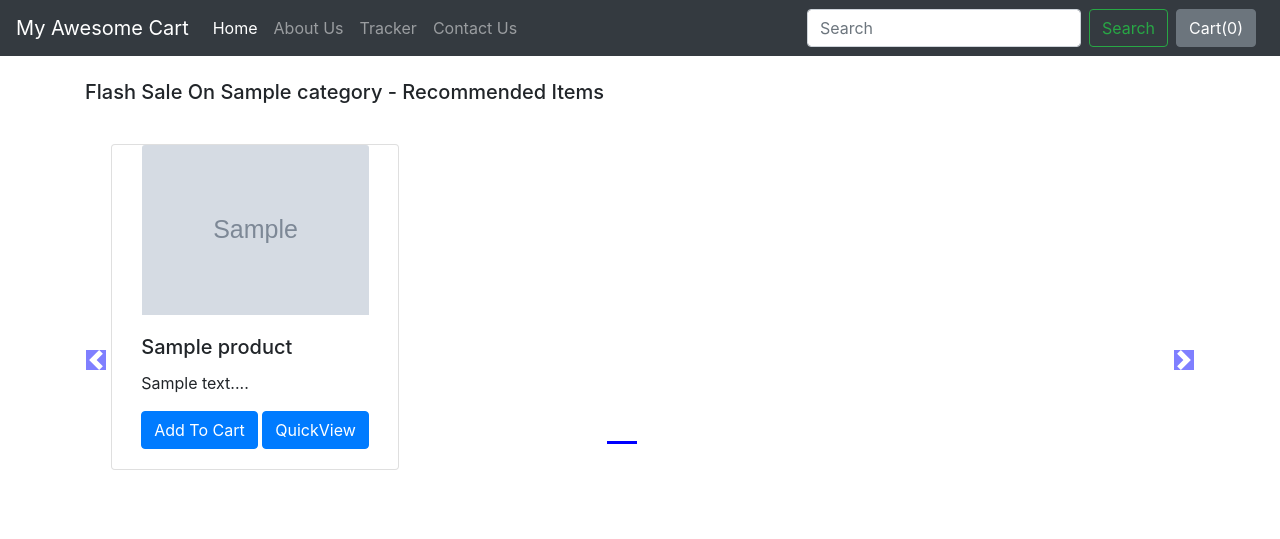
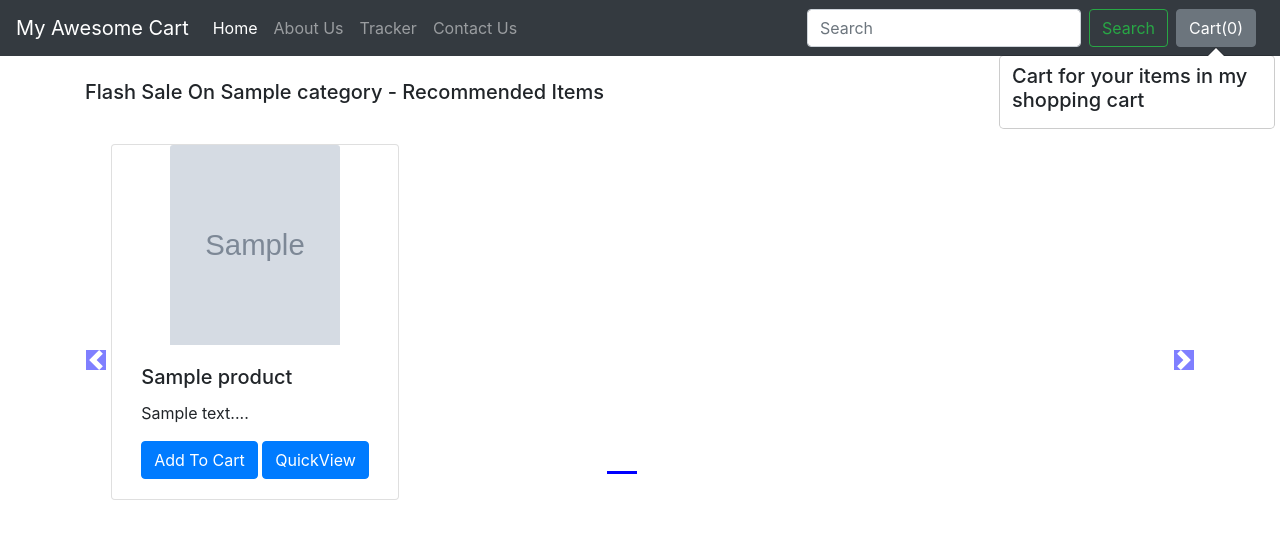
Before and after one commit to astrodestroyergithub/MyAwesomeCart, a Django app: template shop/templates/shop/index.html in a window 1280 px wide. Shown: the top 539 px of the page. Run offline with Django 3.2, Linux system fonts and the light colour scheme; the template is opened without the code that fills it: most values are stand-ins (such as "Sample title", 1, 10 or a date in 2020); grey boxes marked "Sample" are stand-in pictures; some libraries are stand-ins or nearby versions.

Commit message:
Created a Cart in Navigation bar as Popover

```diff
--- a/shop/templates/shop/index.html
+++ b/shop/templates/shop/index.html
@@ -5,45 +5,37 @@
 display: inline-block;
 margin-left:-4px;
 }
-
 .carousel-indicators .active {
 background-color: blue;
 }
-
 .col-md-3 img{
-
-width: 227px;
-max-height: 242px;
+width: 170px;
+height: 200px;
 }
-
 body .carousel-indicator li{
 background-color: blue;
 }
-
 body .carousel-indicators{
 bottom: 0;
 }
-
 body .carousel-control-prev-icon,
 body .carousel-control-next-icon{
 background-color: blue;
 }
-
 .carousel-control-prev,
 .carousel-control-next{
 top: auto;
 bottom: auto;
+padding-top: 222px;
 }
 body .no-padding{
 padding-left: 0,
 padding-right: 0;
 }
 {% endblock %}
-
 {% block body %}
 {% load static %}
 <div class="container">
-
     <!--Slideshow starts here -->
     {% for product, range, nSlides in allProds %}
     <h5 class="my-4">Flash Sale On {{product.0.category}} - Recommended Items</h5>
@@ -51,49 +43,39 @@ padding-right: 0;
         <div id="demo{{forloop.counter}}" class="col carousel slide my-3" data-ride="carousel">
             <ul class="carousel-indicators">
                 <li data-target="#demo{{forloop.counter}}" data-slide-to="0" class="active"></li>
-
                 {% for i in range %}
-            <li data-target="#demo{{forloop.parentloop.counter}}" data-slide-to="{{i}}" ></li>
+                <li data-target="#demo{{forloop.parentloop.counter}}" data-slide-to="{{i}}"></li>
                 {% endfor %}
             </ul>
-
-
             <div class="container carousel-inner no-padding">
-
                 <div class="carousel-item active">
-
-
                     {% for i in product %}
                     <div class="col-xs-3 col-sm-3 col-md-3">
                         <div class="card align-items-center" style="width: 18rem;">
                             <img src='/media/{{i.image}}' class="card-img-top" alt="...">
                             <div class="card-body">
-                            <h5 class="card-title">{{i.product_name}}</h5>
-                            <p class="card-text">{{i.desc|slice:"0:50"}}...</p>
+                                <h5 class="card-title" id="namepr{{i.id}}">{{i.product_name}}</h5>
+                                <p class="card-text">{{i.desc|slice:"0:53"}}...</p>
                                 <span id="divpr{{i.id}}" class="divpr">
-                            <button id ="pr{{i.id}}" class="btn btn-primary cart">Add To Cart</button>
+                                    <button id="pr{{i.id}}" class="btn btn-primary cart">Add To Cart</button>
                                 </span>
-                            <a href="/shop/products/{{i.id}}"><button id ="qv{{i.id}}" class="btn btn-primary cart">QuickView</button></a>
-
+                                <a href="/shop/products/{{i.id}}"><button id="qv{{i.id}}" class="btn btn-primary cart">QuickView</button></a>
                             </div>
                         </div>
                     </div>
                     {% if forloop.counter|divisibleby:4 and forloop.counter > 0 and not forloop.last %}
-            </div><div class="carousel-item">
+                </div>
+                <div class="carousel-item">
                     {% endif %}
-
                     {% endfor %}
                 </div>
-
-
-
             </div>
         </div>
         <!-- left and right controls for the slide -->
-    <a class="carousel-control-prev" href="#demo{{forloop.counter}}" data-slide="prev" style="padding-top: 222px">
+        <a class="carousel-control-prev" href="#demo{{forloop.counter}}" data-slide="prev">
             <span class="carousel-control-prev-icon"></span>
         </a>
-    <a class="carousel-control-next" href="#demo{{forloop.counter}}" data-slide="next" style="padding-top: 222px">
+        <a class="carousel-control-next" href="#demo{{forloop.counter}}" data-slide="next">
             <span class="carousel-control-next-icon"></span>
         </a>
     </div>
@@ -102,66 +84,66 @@ padding-right: 0;
 {% endblock %}
 {% block js %}
 <script>
-
-    // find out the cart items from localStorage
-    if (localStorage.getItem('cart') == null)
-    {
+// Find out the cart items from localStorage
+if (localStorage.getItem('cart') == null) {
     var cart = {};
-    }
-    else
-    {
+} else {
     cart = JSON.parse(localStorage.getItem('cart'));
     document.getElementById('cart').innerHTML = Object.keys(cart).length;
     updateCart(cart);
 }
-
-
-    // if the add to cart item is clicked, add/increment the item
-    $('.cart').click(function(){
+// If the add to cart button is clicked, add/increment the item
+$('.cart').click(function() {
     var idstr = this.id.toString();
-        if (cart[idstr] != undefined){
-            cart[idstr] += 1;
-        }
-        else{
+    if (cart[idstr] != undefined) {
+        cart[idstr] = cart[idstr] + 1;
+    } else {
         cart[idstr] = 1;
     }
+    updateCart(cart);
 
 });
-
-    // add popover to cart
+//Add Popover to cart
 $('#popcart').popover();
-    document.getElementById("popcart").setAttribute('data-content', '<h5>This is your items in my shopping cart</h5>');
-
-
-
-    function updateCart(cart){
+updatePopover(cart);
+function updatePopover(cart)
+{
+    console.log('We are inside updatePopover');
+    var popStr = "";
+    popStr = popStr + "<h5> Cart for your items in my shopping cart </h5><div class='mx-2 my-2'>";
+    var i = 1;
     for (var item in cart){
-            document.getElementById('div'+item).innerHTML = "<button id = 'minus" + item + "'class='btn btn-primary minus'>-</button> <span id='val" + item + "''>" + cart[item] + "</span> <button id='plus" + item + "' class='btn btn-primary plus'> + </button>";
+        popStr = popStr + "<b>" + i + "</b>. ";
+        popStr = popStr + document.getElementById('name' + item).innerHTML.slice(0, 19) + "... Qty: " + cart[item] + '<br>';
+        i = i+1;
+    }
+    popStr = popStr + "</div>"
+    console.log(popStr);
+    document.getElementById('popcart').setAttribute('data-content', popStr);
+    $('#popcart').popover('show');
+}
+function updateCart(cart) {
+    for (var item in cart) {
+        document.getElementById('div' + item).innerHTML = "<button id='minus" + item + "' class='btn btn-primary minus'>-</button> <span id='val" + item + "''>" + cart[item] + "</span> <button id='plus" + item + "' class='btn btn-primary plus'> + </button>";
     }
     localStorage.setItem('cart', JSON.stringify(cart));
     document.getElementById('cart').innerHTML = Object.keys(cart).length;
     console.log(cart);
+    updatePopover(cart);
 }
-
-    // if plus or minus button is clicked, change the cart as well as the display value
-    $('.divpr').on("click", "button.plus", function(){
+// If plus or minus button is clicked, change the cart as well as the display value
+$('.divpr').on("click", "button.minus", function() {
+    a = this.id.slice(7, );
+    cart['pr' + a] = cart['pr' + a] - 1;
+    cart['pr' + a] = Math.max(0, cart['pr' + a]);
+    document.getElementById('valpr' + a).innerHTML = cart['pr' + a];
+    updateCart(cart);
+});
+$('.divpr').on("click", "button.plus", function() {
     a = this.id.slice(6, );
-        cart['pr'+a] = cart['pr'+a] + 1;
-        document.getElementById('valpr'+a).innerHTML = cart['pr'+a];
+    cart['pr' + a] = cart['pr' + a] + 1;
+    document.getElementById('valpr' + a).innerHTML = cart['pr' + a];
     updateCart(cart);
-
 });
-
-    $('.divpr').on("click", "button.minus", function(){
-        a = this.id.slice(7, );
-        cart['pr'+a] = cart['pr'+a] - 1;
-        cart['pr'+a] = Math.max(0, cart['pr'+a]);
-        document.getElementById('valpr'+a).innerHTML = cart['pr'+a];
-        updateCart(cart);
-
-
-    });
-
 </script>
-
 {% endblock %}
```
Lines whose indentation alone changed are shown as unchanged.
